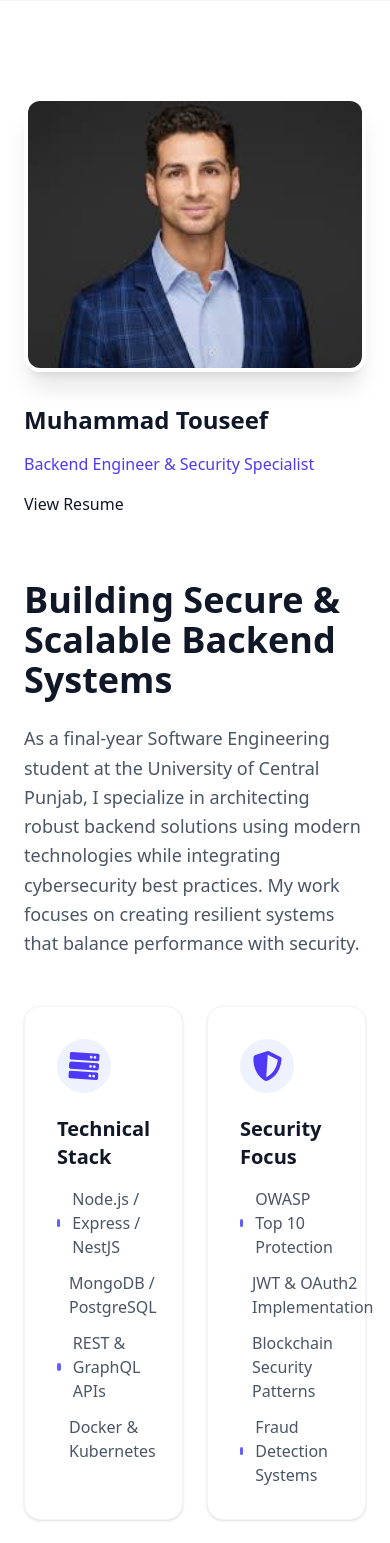
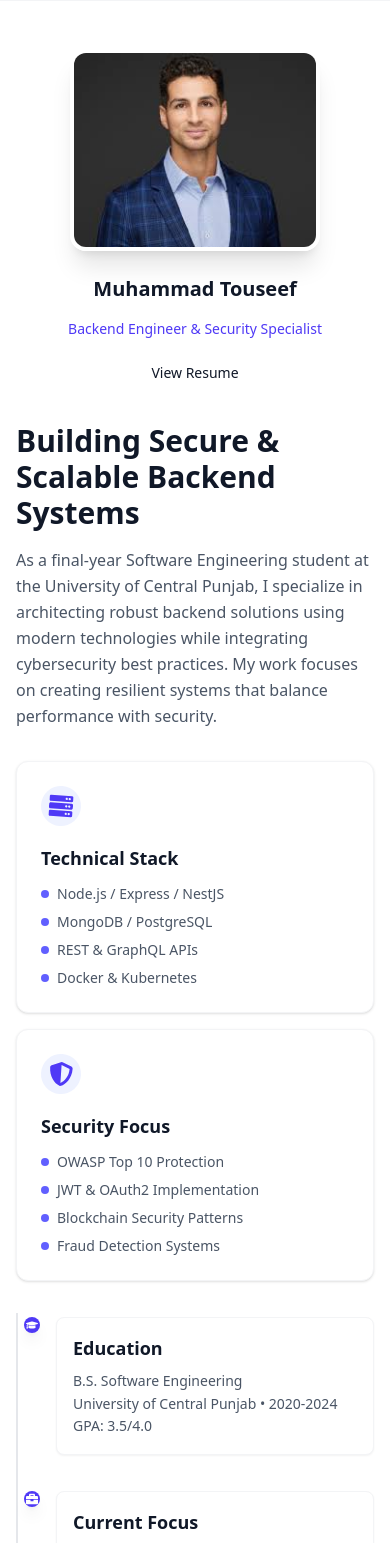
Before and after one commit to M-Touseef/my-portfolio, a React (Vite) app: page / in a window 390 px wide. Shown: the part 1068-2611 px from the top of the page. Built offline with nearby package versions, Linux system fonts and the light colour scheme.

Commit message:
Mobile Layout Adjustments

```diff
--- a/src/components/About.jsx
+++ b/src/components/About.jsx
@@ -7,7 +7,7 @@ const About = () => {
   const timelineItems = [
     {
       title: "Education",
-      content: "B.S. Software Engineering\nUniversity of Central Punjab • 2020-2024\nGPA: 3.8/4.0",
+      content: "B.S. Software Engineering\nUniversity of Central Punjab • 2020-2024\nGPA: 3.5/4.0",
       icon: <FaGraduationCap />,
       delay: 0.2
     },
@@ -22,19 +22,19 @@ const About = () => {
   return (
     <section
       id="about"
-      className="w-full bg-white dark:bg-gray-900 py-24 px-6 border-t border-gray-100 dark:border-gray-800"
+      className="w-full bg-white dark:bg-gray-900 py-12 md:py-24 px-4 sm:px-6 border-t border-gray-100 dark:border-gray-800"
     >
       <div className="max-w-7xl mx-auto">
-        <div className="grid lg:grid-cols-3 gap-16 items-start">
-          {/* Profile Column */}
+        <div className="grid lg:grid-cols-3 gap-8 md:gap-16 items-start">
+          {/* Profile Column - Mobile Optimized */}
           <motion.div
-            className="space-y-8 sticky top-24"
+            className="space-y-6 md:space-y-8 lg:sticky top-24"
             initial={{ opacity: 0, x: -20 }}
             animate={{ opacity: 1, x: 0 }}
             transition={{ duration: 0.5 }}
           >
             <motion.div
-              className="relative group"
+              className="relative group max-w-[250px] mx-auto md:max-w-none"
               whileHover={{ scale: 1.02 }}
               transition={{ type: "spring", stiffness: 300 }}
             >
@@ -46,42 +46,42 @@ const About = () => {
               <div className="absolute inset-0 bg-gradient-to-b from-indigo-600/10 to-transparent rounded-2xl mix-blend-multiply opacity-0 group-hover:opacity-100 transition-opacity duration-300" />
             </motion.div>
 
-            <div className="space-y-4">
-              <h3 className="text-2xl font-bold text-gray-900 dark:text-white">Muhammad Touseef</h3>
-              <p className="text-indigo-600 dark:text-indigo-400 font-medium">
+            <div className="space-y-4 text-center md:text-left">
+              <h3 className="text-xl md:text-2xl font-bold text-gray-900 dark:text-white">Muhammad Touseef</h3>
+              <p className="text-indigo-600 dark:text-indigo-400 font-medium text-sm md:text-base">
                 Backend Engineer & Security Specialist
               </p>
               <motion.div
-                className="flex gap-4"
+                className="flex justify-center md:justify-start gap-4"
                 whileHover={{ scale: 1.05 }}
               >
-                <a href="/resume.pdf" className="btn-primary">
+                <a href="/resume.pdf" className="btn-primary text-sm md:text-base px-4 py-2">
                   View Resume
                 </a>
               </motion.div>
             </div>
           </motion.div>
 
-          {/* Content Column */}
-          <div className="lg:col-span-2 space-y-12">
+          {/* Content Column - Mobile Optimized */}
+          <div className="lg:col-span-2 space-y-8 md:space-y-12">
             <motion.div
               initial={{ opacity: 0, y: 20 }}
               animate={{ opacity: 1, y: 0 }}
               transition={{ duration: 0.5, delay: 0.2 }}
             >
-              <h2 className="text-4xl font-bold text-gray-900 dark:text-white mb-6">
+              <h2 className="text-3xl md:text-4xl font-bold text-gray-900 dark:text-white mb-4 md:mb-6">
                 Building Secure & Scalable Backend Systems
               </h2>
 
               <div className="prose dark:prose-invert max-w-3xl">
-                <p className="text-lg leading-relaxed text-gray-600 dark:text-gray-300">
+                <p className="text-base md:text-lg leading-relaxed text-gray-600 dark:text-gray-300">
                   As a final-year Software Engineering student at the University of Central Punjab,
                   I specialize in architecting robust backend solutions using modern technologies
                   while integrating cybersecurity best practices. My work focuses on creating
                   resilient systems that balance performance with security.
                 </p>
 
-                <div className="grid grid-cols-2 gap-6 mt-12">
+                <div className="grid grid-cols-1 md:grid-cols-2 gap-4 md:gap-6 mt-8 md:mt-12">
                   {[
                     {
                       icon: <FaServer />,
@@ -106,23 +106,23 @@ const About = () => {
                   ].map((card, index) => (
                     <motion.div
                       key={index}
-                      className="p-8 bg-white dark:bg-gray-800 rounded-2xl shadow-sm hover:shadow-lg transition-shadow border border-gray-100 dark:border-gray-700"
+                      className="p-6 md:p-8 bg-white dark:bg-gray-800 rounded-xl md:rounded-2xl shadow-sm hover:shadow-lg transition-shadow border border-gray-100 dark:border-gray-700"
                       whileHover={{ y: -5 }}
                     >
                       <motion.div
-                        className="text-indigo-600 dark:text-indigo-400 text-3xl mb-4 inline-block p-3 rounded-full bg-indigo-50 dark:bg-gray-900"
+                        className="text-indigo-600 dark:text-indigo-400 text-2xl md:text-3xl mb-3 md:mb-4 inline-block p-2 md:p-3 rounded-full bg-indigo-50 dark:bg-gray-900"
                         animate={{ rotate: [0, 10, -10, 0] }}
                         transition={{ duration: 2, repeat: Infinity }}
                       >
                         {card.icon}
                       </motion.div>
-                      <h4 className="text-xl font-semibold mb-4 text-gray-900 dark:text-white">{card.title}</h4>
-                      <ul className="space-y-3 text-gray-600 dark:text-gray-300">
+                      <h4 className="text-lg md:text-xl font-semibold mb-3 md:mb-4 text-gray-900 dark:text-white">{card.title}</h4>
+                      <ul className="space-y-2 md:space-y-3 text-sm md:text-base text-gray-600 dark:text-gray-300">
                         {card.items.map((item, i) => (
                           <motion.li
                             key={i}
                             whileHover={{ x: 5 }}
-                            className="flex items-center gap-3"
+                            className="flex items-center gap-2 md:gap-3"
                           >
                             <span className="w-2 h-2 bg-indigo-500 rounded-full"></span>
                             {item}
@@ -135,7 +135,7 @@ const About = () => {
               </div>
             </motion.div>
 
-            {/* Enhanced Timeline Section */}
+            {/* Enhanced Timeline Section - Mobile Optimized */}
             <motion.div
               className="relative"
               initial="hidden"
@@ -145,7 +145,7 @@ const About = () => {
                 visible: { transition: { staggerChildren: 0.2 } }
               }}
             >
-              <div className="relative pl-8">
+              <div className="relative pl-4 md:pl-8">
                 <motion.div
                   className="absolute left-0 top-0 w-0.5 h-full bg-gray-200 dark:bg-gray-700 origin-top"
                   initial={{ scaleY: 0 }}
@@ -156,38 +156,37 @@ const About = () => {
                 {timelineItems.map((item, index) => (
                   <motion.div
                     key={index}
-                    className="relative mb-12 last:mb-0 group"
+                    className="relative mb-8 md:mb-12 last:mb-0 group"
                     variants={{
                       hidden: { opacity: 0, y: 20 },
                       visible: { opacity: 1, y: 0 }
                     }}
                     transition={{ delay: item.delay, duration: 0.6 }}
                   >
-                    {/* Timeline marker without connecting line */}
                     <motion.div
-                      className="absolute left-0 top-1 -translate-x-1/2 w-5 h-5 bg-indigo-600 rounded-full flex items-center justify-center shadow-lg z-10"
+                      className="absolute left-0 top-1 -translate-x-1/2 w-4 h-4 md:w-5 md:h-5 bg-indigo-600 rounded-full flex items-center justify-center shadow-lg z-10"
                       initial={{ scale: 0 }}
                       animate={{ scale: 1 }}
                       transition={{ type: "spring", stiffness: 260, damping: 20 }}
                     >
                       <motion.div
-                        className="text-white text-sm"
+                        className="text-white text-xs md:text-sm"
                         whileHover={{ scale: 1.1 }}
                       >
                         {item.icon}
                       </motion.div>
                     </motion.div>
 
-                    <div className="space-y-2 ml-10 pt-2">
+                    <div className="space-y-2 ml-6 md:ml-10 pt-1 md:pt-2">
                       <motion.div
-                        className="p-6 bg-white dark:bg-gray-800 rounded-xl shadow-xs hover:shadow-md transition-shadow border border-gray-100 dark:border-gray-700"
-                        whileHover={{ x: 10 }}
+                        className="p-4 md:p-6 bg-white dark:bg-gray-800 rounded-lg md:rounded-xl shadow-xs hover:shadow-md transition-shadow border border-gray-100 dark:border-gray-700"
+                        whileHover={{ x: 5 }}
                       >
-                        <h4 className="text-xl font-semibold dark:text-white mb-3">
+                        <h4 className="text-lg md:text-xl font-semibold dark:text-white mb-2 md:mb-3">
                           {item.title}
                         </h4>
                         <motion.p
-                          className="text-gray-600 dark:text-gray-300 whitespace-pre-line leading-relaxed"
+                          className="text-sm md:text-base text-gray-600 dark:text-gray-300 whitespace-pre-line leading-relaxed"
                           initial={{ opacity: 0 }}
                           animate={{ opacity: 1 }}
                           transition={{ delay: item.delay + 0.2 }}
```
